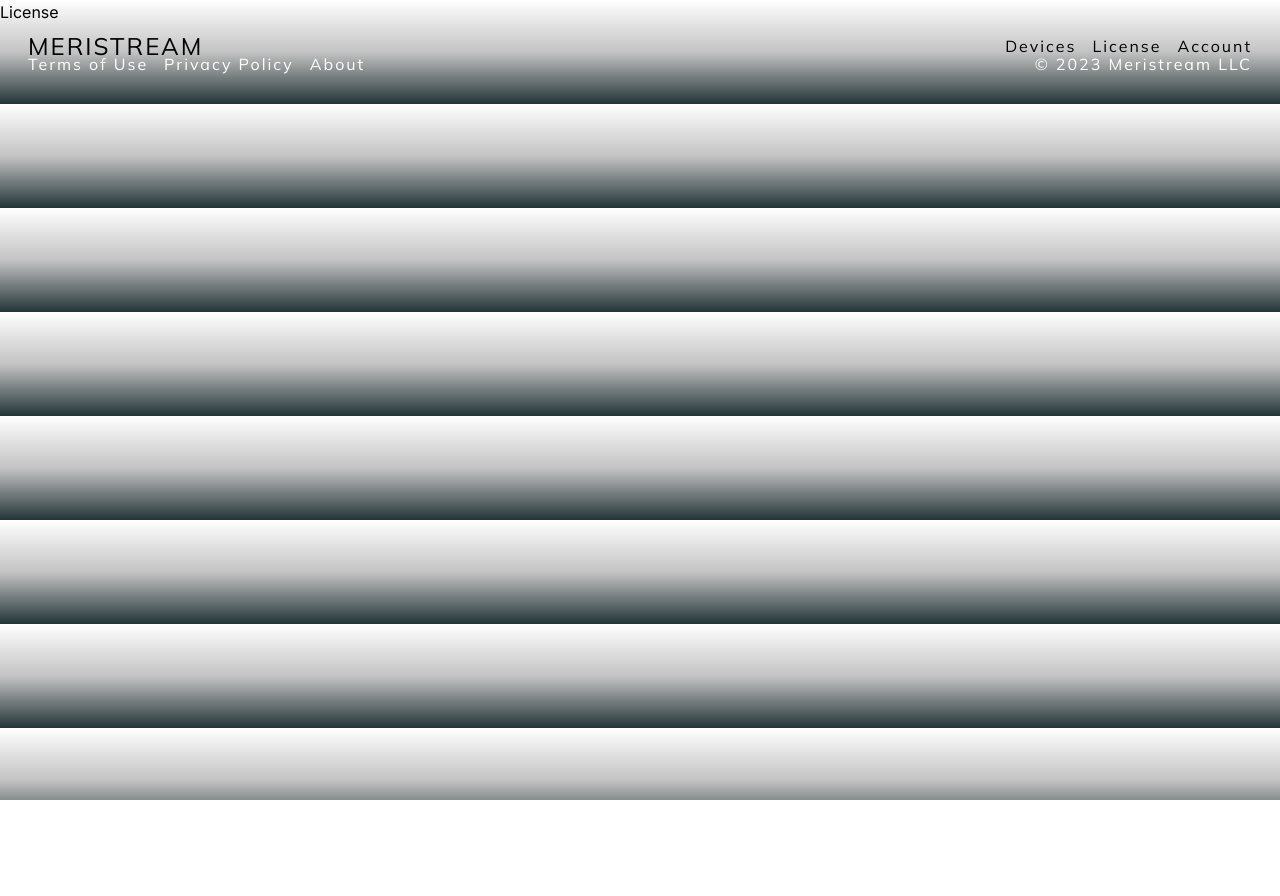
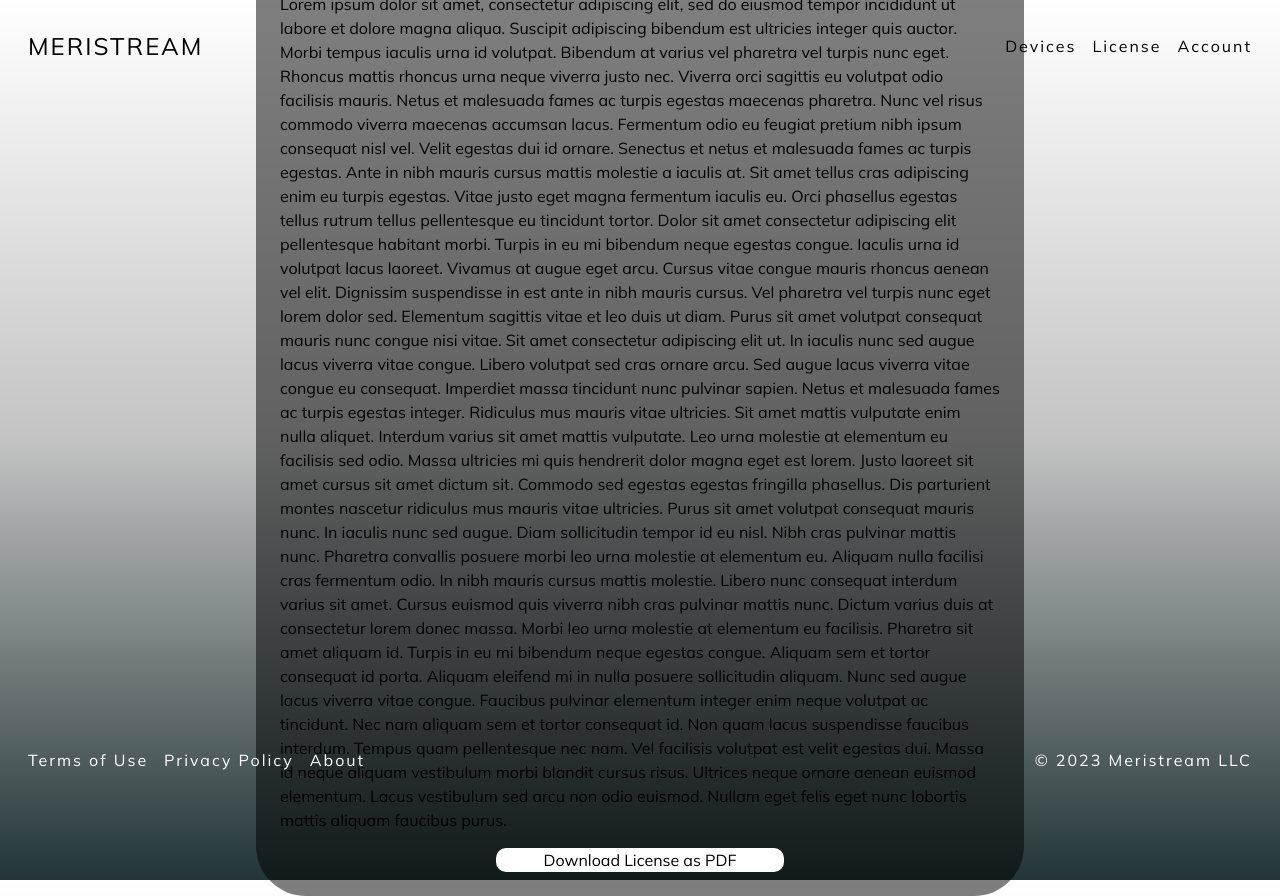
Before and after one commit to tylerdtran/meristream, a Next.js app: page /License in a window 1280 px wide. Before the commit the page ends 800 px from the top, so only its background shows below. Built offline with nearby package versions, Linux system fonts and the light colour scheme.

Commit message:
License Component started

```diff
--- a/src/app/(components)/NavBar/NavBar.tsx
+++ b/src/app/(components)/NavBar/NavBar.tsx
@@ -29,13 +29,13 @@ export default function NavBar() {
           </div>
           <div className={`nav-element-holder-mobile flex flex-col gap-4 ${isMobileMenuOpen ? '' : 'hidden'}`}>
               <Link href="../../SignUp"><div>Devices</div></Link>
-              <Link href="/license"><div>License</div></Link>
+              <Link href="../../License"><div>License</div></Link>
               <Link href="/account"><div>Account</div></Link>
           </div>
           <div className="nav-regular-menu">
             <div className="nav-element-holder flex flex-row gap-4 ">
                 <Link href="../../SignUp"><div>Devices</div></Link>
-                <Link href="/license"><div>License</div></Link>
+                <Link href="../../License"><div>License</div></Link>
                 <Link href="/account"><div>Account</div></Link>
             </div>
          </div>
--- a/src/app/Home/page.tsx
+++ b/src/app/Home/page.tsx
@@ -9,10 +9,11 @@ export default function HomePage() {
         // <main className="flex h-screen flex-col items-center justify-between">
         <main className="h-screen">
         <div className="flex flex-col items-center justify-center h-full w-full">
+        <div>Click the orb to begin!</div>
           <div className="meristream-logo-center flex items-center justify-center">
             <Image className="meristream-logo" src={Meristream_Logo} alt="Meristream Logo" />
           </div>
-          <div>Click the orb to begin!</div>
+
         </div>
         <div>
             {/* <div className="ellipse-container"> */}
--- /dev/null
+++ b/src/app/License/license.scss
@@ -0,0 +1,44 @@
+
+.screen-align-temp {
+    display: flex;
+
+    align-items: center;
+}
+.license-agreement-wrapper {
+    display: flex;
+    justify-content: center;
+
+    .license-agreement {
+        font-family: 'Mulish', sans-serif;
+        display: flex;
+        flex-direction: column;
+        justify-content: center;
+        align-items: center;
+        width: 60%;
+        background-color: rgba(0, 0, 0, 0.5);
+        text-align: center;
+        gap: 1em;
+        border-radius: 50px;
+        padding: 1.5em;
+
+        .license-title {
+            font-size: 2em;
+            letter-spacing: 2px;
+            text-transform: uppercase;
+        }
+        .license-paragraph {
+            text-align: left;
+            font-size: 1em;
+        }
+        .license-button-container {
+            display: flex;
+            flex-direction: column;
+            justify-content: center;
+            width: 40%;
+            background-color: #ffffff;
+            border-radius: 10px;
+        }
+    }
+
+
+}
--- a/src/app/License/page.tsx
+++ b/src/app/License/page.tsx
@@ -1,9 +1,45 @@
-
+import './license.scss'
 
 export default function License(){
     return(
-        <div>
-            <h1>License</h1>
+        <div className="h-screen screen-align-temp">
+            <div className="license-agreement-wrapper">
+                <div className="license-agreement">
+                    <h1 className="license-title">Business License Agreement</h1>
+                    <p className='license-paragraph'>
+                        Lorem ipsum dolor sit amet, consectetur adipiscing elit, sed do eiusmod tempor incididunt ut labore et dolore magna aliqua.
+                        Suscipit adipiscing bibendum est ultricies integer quis auctor. Morbi tempus iaculis urna id volutpat. Bibendum at varius vel
+                        pharetra vel turpis nunc eget. Rhoncus mattis rhoncus urna neque viverra justo nec. Viverra orci sagittis eu volutpat odio
+                        facilisis mauris. Netus et malesuada fames ac turpis egestas maecenas pharetra. Nunc vel risus commodo viverra maecenas accumsan lacus.
+                        Fermentum odio eu feugiat pretium nibh ipsum consequat nisl vel. Velit egestas dui id ornare. Senectus et netus et malesuada fames ac
+                        turpis egestas. Ante in nibh mauris cursus mattis molestie a iaculis at.
+                        Sit amet tellus cras adipiscing enim eu turpis egestas. Vitae justo eget magna fermentum iaculis eu. Orci phasellus egestas tellus rutrum
+                        tellus pellentesque eu tincidunt tortor. Dolor sit amet consectetur adipiscing elit pellentesque habitant morbi. Turpis in eu mi bibendum
+                        neque egestas congue. Iaculis urna id volutpat lacus laoreet. Vivamus at augue eget arcu. Cursus vitae congue mauris rhoncus aenean vel elit.
+                        Dignissim suspendisse in est ante in nibh mauris cursus. Vel pharetra vel turpis nunc eget lorem dolor sed. Elementum sagittis vitae et leo
+                        duis ut diam. Purus sit amet volutpat consequat mauris nunc congue nisi vitae. Sit amet consectetur adipiscing elit ut. In iaculis nunc sed
+                        augue lacus viverra vitae congue. Libero volutpat sed cras ornare arcu.
+                        Sed augue lacus viverra vitae congue eu consequat. Imperdiet massa tincidunt nunc pulvinar sapien. Netus et malesuada fames ac turpis egestas
+                        integer. Ridiculus mus mauris vitae ultricies. Sit amet mattis vulputate enim nulla aliquet. Interdum varius sit amet mattis vulputate. Leo
+                        urna molestie at elementum eu facilisis sed odio. Massa ultricies mi quis hendrerit dolor magna eget est lorem. Justo laoreet sit amet cursus
+                        sit amet dictum sit. Commodo sed egestas egestas fringilla phasellus. Dis parturient montes nascetur ridiculus mus mauris vitae ultricies.
+                        Purus sit amet volutpat consequat mauris nunc. In iaculis nunc sed augue. Diam sollicitudin tempor id eu nisl. Nibh cras pulvinar mattis nunc.
+                        Pharetra convallis posuere morbi leo urna molestie at elementum eu. Aliquam nulla facilisi cras fermentum odio.
+                        In nibh mauris cursus mattis molestie. Libero nunc consequat interdum varius sit amet. Cursus euismod quis viverra nibh cras pulvinar mattis nunc.
+                        Dictum varius duis at consectetur lorem donec massa. Morbi leo urna molestie at elementum eu facilisis. Pharetra sit amet aliquam id. Turpis in eu
+                        mi bibendum neque egestas congue. Aliquam sem et tortor consequat id porta. Aliquam eleifend mi in nulla posuere sollicitudin aliquam. Nunc sed
+                        augue lacus viverra vitae congue. Faucibus pulvinar elementum integer enim neque volutpat ac tincidunt. Nec nam aliquam sem et tortor consequat id.
+                        Non quam lacus suspendisse faucibus interdum. Tempus quam pellentesque nec nam. Vel facilisis volutpat est velit egestas dui. Massa id neque aliquam
+                        vestibulum morbi blandit cursus risus. Ultrices neque ornare aenean euismod elementum. Lacus vestibulum sed arcu non odio euismod. Nullam eget felis
+                        eget nunc lobortis mattis aliquam faucibus purus.
+                    </p>
+                    <div className="license-button-container">
+                        <a href="">
+                            <button>Download License as PDF</button>
+                        </a>
+                    </div>
+                </div>
+            </div>
         </div>
     )
 }
```
Lines whose indentation alone changed are shown as unchanged.
